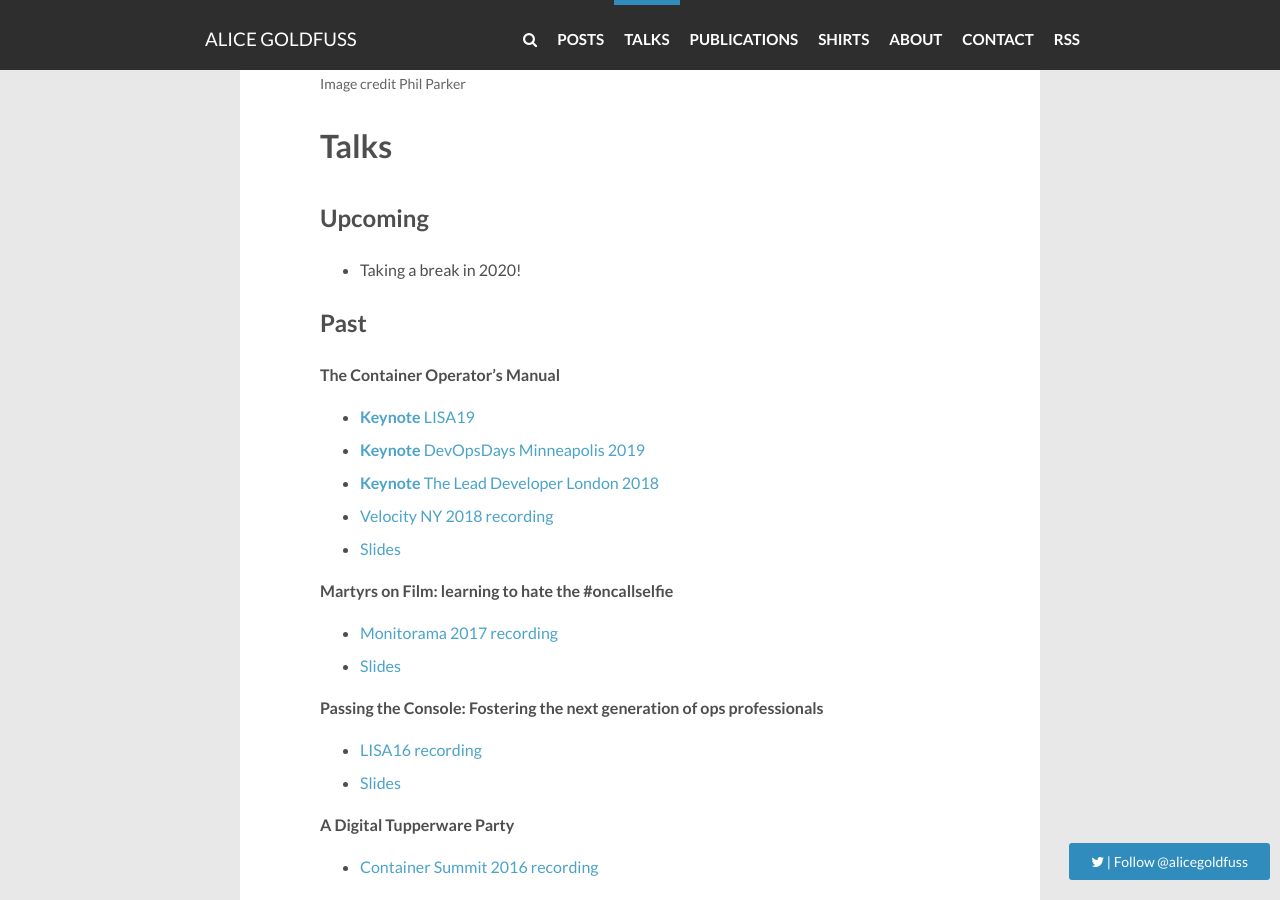
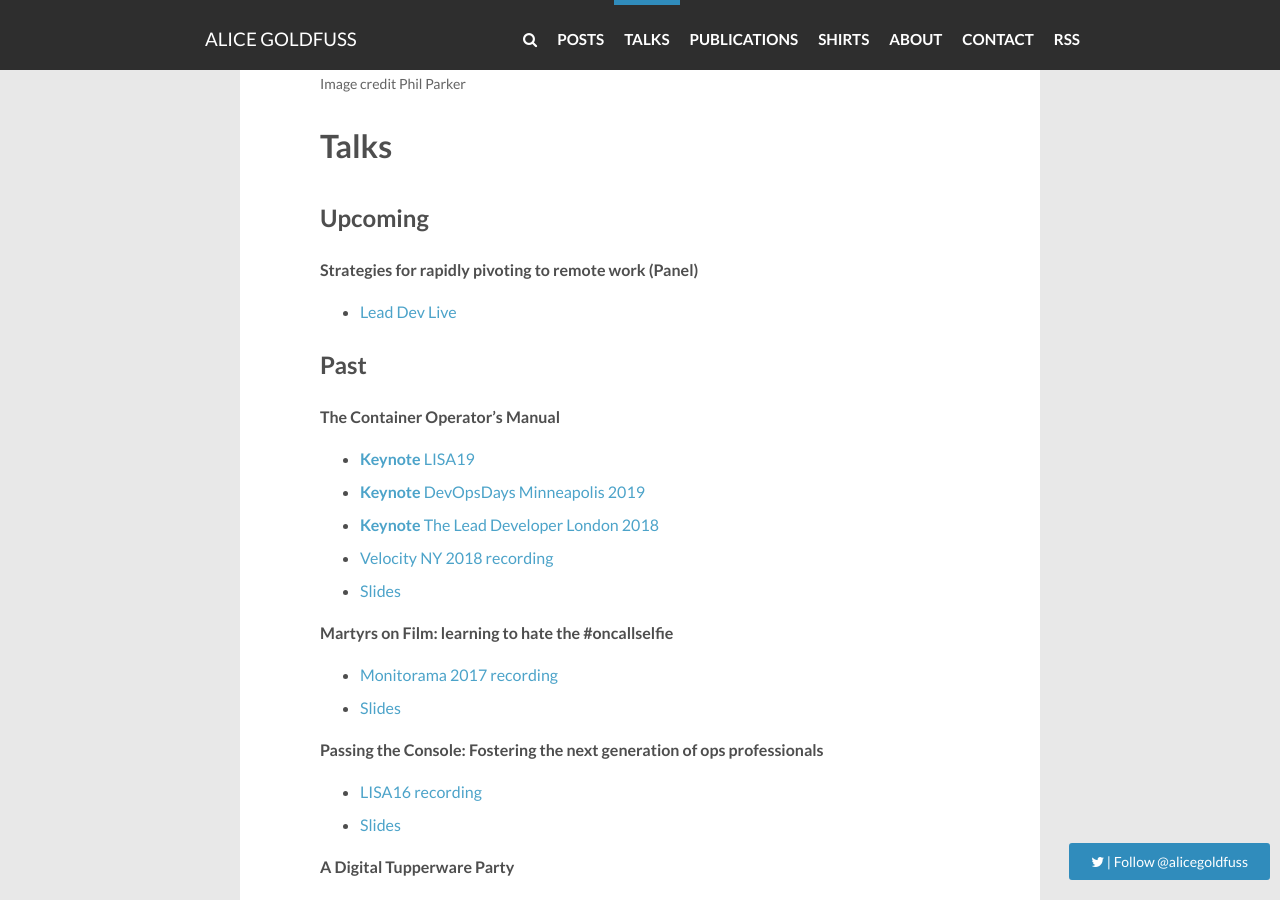
Before and after one commit to alicegoldfuss/blog, a Jekyll site: the page built from talks/index.md, in a window 1280 px wide and 900 px high, scrolled down 372 px. Built offline with Jekyll 4.4.1, drawn with Linux system fonts in a browser that asks for light colours; nearby versions of some CDN libraries; comment, search, counter and statistics services are not loaded.

Commit message:
Add lead dev panel

```diff
--- a/talks/index.md
+++ b/talks/index.md
@@ -10,7 +10,9 @@ share: true
 
 ## Upcoming
 
-* Taking a break in 2020!
+**Strategies for rapidly pivoting to remote work (Panel)**
+
+* [Lead Dev Live](https://live.theleaddev.com/talks/best-practices-for-pivoting-to-remote-work/){:target="_blank"}
 
 ## Past
 
```
